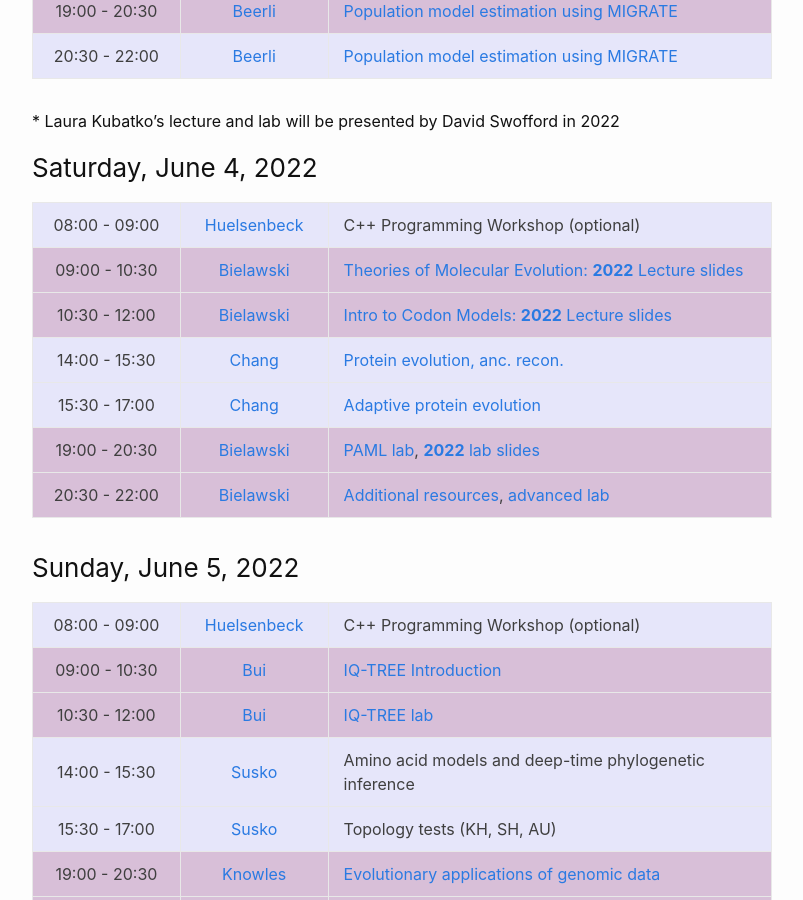
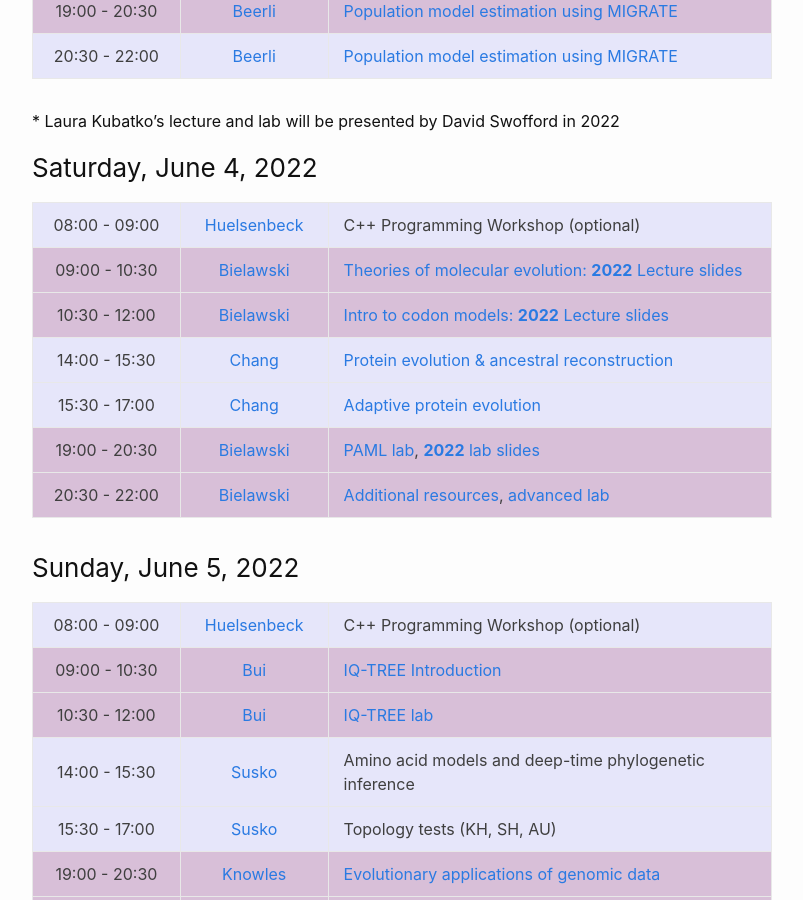
Before and after one commit to molevolworkshop/molevolworkshop.github.io, a Jekyll site: the page built from schedule.md, in a window 1280 px wide and 900 px high, scrolled down 3353 px. Shown: the whole window, without its empty margins (238-1041 px from the left). Built offline with Jekyll 4.4.1, drawn with Linux system fonts in a browser that asks for light colours.

Commit message:
Update schedule.md

```diff
--- a/schedule.md
+++ b/schedule.md
@@ -104,9 +104,9 @@
 
 ---------------|--------------------------------------|-----------------------------------
  08:00 - 09:00 | [Huelsenbeck](/faculty-huelsenbeck/) | C++ Programming Workshop (optional)
- 09:00 - 10:30 | [Bielawski](/faculty-bielawski/)     | [Theories of Molecular Evolution: **2022** Lecture slides](http://awarnach.mathstat.dal.ca/~joeb/PAML_lab/slides/Bielawski_lecture_PART_1.pdf)
- 10:30 - 12:00 | [Bielawski](/faculty-bielawski/)     | [Intro to Codon Models: **2022** Lecture slides](http://awarnach.mathstat.dal.ca/~joeb/PAML_lab/slides/Bielawski_lecture_PART_2.pdf)
- 14:00 - 15:30 | [Chang](/faculty-chang/)             | [Protein evolution, anc. recon.]({{ site.baseurl }}/faculty/chang/pdf/chang1-2022-opt.pdf)
+ 09:00 - 10:30 | [Bielawski](/faculty-bielawski/)     | [Theories of molecular evolution: **2022** Lecture slides](http://awarnach.mathstat.dal.ca/~joeb/PAML_lab/slides/Bielawski_lecture_PART_1.pdf)
+ 10:30 - 12:00 | [Bielawski](/faculty-bielawski/)     | [Intro to codon models: **2022** Lecture slides](http://awarnach.mathstat.dal.ca/~joeb/PAML_lab/slides/Bielawski_lecture_PART_2.pdf)
+ 14:00 - 15:30 | [Chang](/faculty-chang/)             | [Protein evolution & ancestral reconstruction]({{ site.baseurl }}/faculty/chang/pdf/chang1-2022-opt.pdf)
  15:30 - 17:00 | [Chang](/faculty-chang/)             | [Adaptive protein evolution]({{ site.baseurl }}/faculty/chang/pdf/chang2-2022-opt.pdf)
  19:00 - 20:30 | [Bielawski](/faculty-bielawski/)     | [PAML lab](http://awarnach.mathstat.dal.ca/~joeb/PAML_lab/lab.html), [**2022** lab slides](http://awarnach.mathstat.dal.ca/~joeb/PAML_lab/resources/pamlDEMO_MOLE2022_v2.pdf)
  20:30 - 22:00 | [Bielawski](/faculty-bielawski/)     | [Additional resources](http://awarnach.mathstat.dal.ca/~joeb/PAML_lab/Resources.html), [advanced lab](https://bitbucket.org/EvoWorks/protocol-inference-of-episodic-selection/downloads)
```
